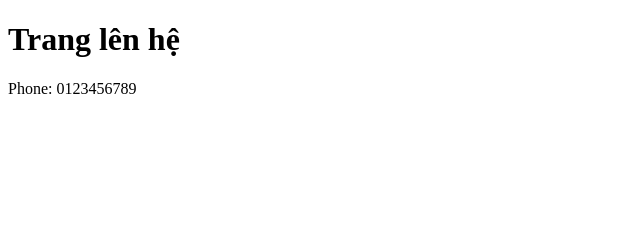
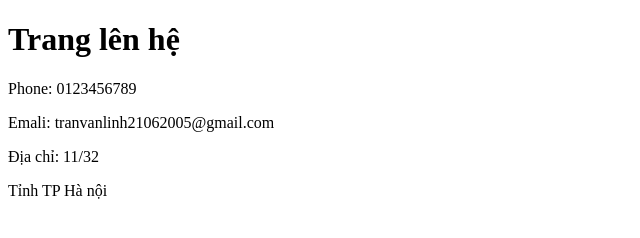
Before and after one commit to 20231748-source/be-t7-bai-04-shop-online, a plain HTML site: page contact.html in a window 1280 px wide. Shown: the whole page, without its empty margins (0-640 px from the left). Drawn offline with Linux system fonts and the light colour scheme.

Commit message:
Update page contact and products

```diff
--- a/contact.html
+++ b/contact.html
@@ -7,8 +7,9 @@
 </head>
 <body>
     <h1>Trang lên hệ</h1>
-
-
     <p>Phone: 0123456789</p>
+    <p>Emali: tranvanlinh21062005@gmail.com</p>
+    <p>Địa chỉ: 11/32</p>
+    <p>Tỉnh TP Hà nội</p>
 </body>
 </html>
```
Also changed, not shown: about.html (+2 -0 lines), products.html (+6 -0 lines).
